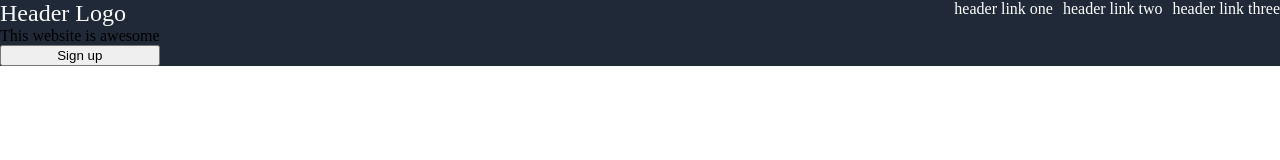
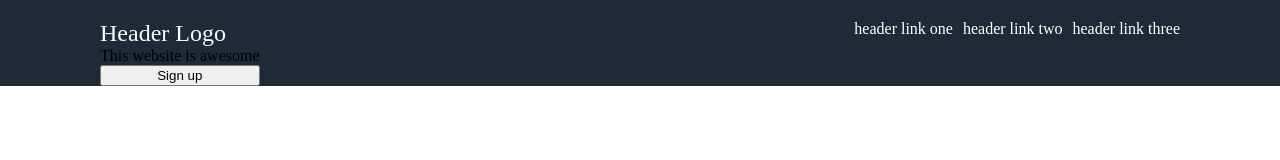
Before and after one commit to geopadev/landing-page, a plain HTML site: page index.html in a window 1280 px wide. Drawn offline with Linux system fonts and the light colour scheme.

Commit message:
Change margin of header elements

```diff
--- a/style.css
+++ b/style.css
@@ -34,7 +34,9 @@ a {
 
 .logo {
     font-size: 24px;
-    color: #f9faf8
+    color: #f9faf8;
+
+
 
 
 }
@@ -59,6 +61,8 @@ ul.secondary {
 .header-left {
     display: flex;
     flex-direction: column;
+    margin-top: 20px;
+    margin-left: 100px;
 
 }
 
@@ -67,6 +71,7 @@ ul.secondary {
     display: flex;
     flex-direction: column;
     margin-left: auto;
-
+    margin-right: 100px;
+    margin-top: 20px;
 
 }
```
